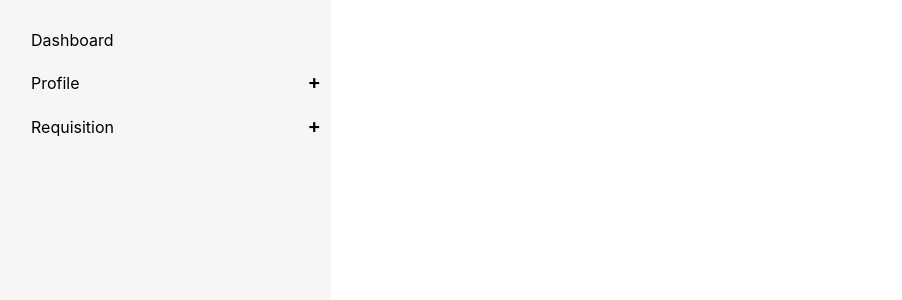
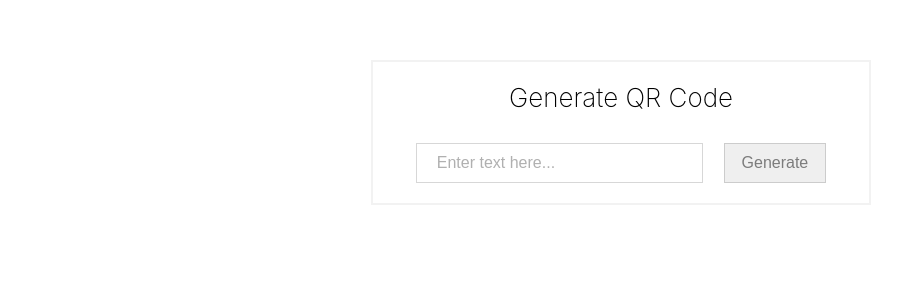
Before and after one commit to nhtanvir93/25-React-Projects, a React (Create React App) app: page / in a window 1280 px wide. Shown: the top 300 px of the page, without its empty margins (19-921 px from the left). Built offline with nearby package versions, Linux system fonts and the light colour scheme.

Commit message:
qrcode generator added

```diff
--- a/package.json
+++ b/package.json
@@ -13,6 +13,7 @@
     "@types/react-dom": "^19.1.7",
     "react": "^19.1.1",
     "react-dom": "^19.1.1",
+    "react-qr-code": "^2.0.18",
     "react-scripts": "5.0.1",
     "typescript": "^4.9.5",
     "web-vitals": "^2.1.4"
--- a/src/App.tsx
+++ b/src/App.tsx
@@ -3,6 +3,7 @@ import { Accordion } from "./components/Accordion";
 import ImageSlider from "./components/ImageSlider";
 import LoadMoreProductss from "./components/LoadMoreProducts";
 import MenuBar from "./components/menu-bar";
+import QrCodeGenerator from "./components/qr-code-generator";
 import RandomColor from "./components/RandomColor";
 import StarRating from "./components/StarRating";
 
@@ -14,7 +15,8 @@ function App() {
       {/* <StarRating /> */}
       {/* <ImageSlider /> */}
       {/* <LoadMoreProductss /> */}
-      <MenuBar />
+      {/* <MenuBar /> */}
+      <QrCodeGenerator />
     </div>
   );
 }
--- /dev/null
+++ b/src/components/qr-code-generator/index.tsx
@@ -0,0 +1,31 @@
+import { useState } from "react";
+import QRCode from "react-qr-code";
+import "./style.css";
+
+const QrCodeGenerator = () => {
+  const [input, setInput] = useState("");
+  const [qrCode, setQrCode] = useState("");
+
+  return (
+    <div className="qrcode-container">
+      <h3 className="qrcode-header">Generate QR Code</h3>
+      <div className="qrcode-form">
+        <input
+          onChange={(e) => setInput(e.target.value)}
+          type="text"
+          placeholder="Enter text here..."
+        />
+        <button onClick={() => setQrCode(input)} type="button">
+          Generate
+        </button>
+      </div>
+      {qrCode && (
+        <div className="qrcode">
+          <QRCode value={qrCode} />
+        </div>
+      )}
+    </div>
+  );
+};
+
+export default QrCodeGenerator;
--- /dev/null
+++ b/src/components/qr-code-generator/style.css
@@ -0,0 +1,56 @@
+.qrcode-container {
+  align-items: center;
+  border: 2px solid rgb(128, 128, 128, 0.1);
+  display: flex;
+  flex-direction: column;
+  gap: 30px;
+  justify-content: center;
+  padding: 20px;
+  width: 500px;
+  margin: 60px auto;
+}
+
+.qrcode-header {
+  margin: 0;
+  font-size: 26px;
+  font-weight: 200;
+}
+
+.qrcode-form {
+  align-items: center;
+  display: flex;
+  justify-content: space-between;
+  width: 90%;
+}
+
+.qrcode-form input {
+  border: 1px solid rgba(124, 124, 124, 0.3);
+  font-size: 16px;
+  height: 40px;
+  padding: 0 20px;
+  width: 70%;
+}
+
+.qrcode-form input::placeholder {
+  color: rgba(124, 124, 124, 0.6);
+}
+
+.qrcode-form input:focus {
+  outline: 0;
+}
+
+.qrcode-form button {
+  border: 0;
+  border: 1px solid rgba(124, 124, 124, 0.3);
+  color: rgba(124, 124, 124);
+  cursor: pointer;
+  font-size: 16px;
+  height: 40px;
+  width: 25%;
+}
+
+.qrcode {
+  width: 90%;
+  background-color: #fff;
+  padding: 16px;
+}
```
Also changed, not shown: 1 other file (tests, documents, lock files or other folders).
